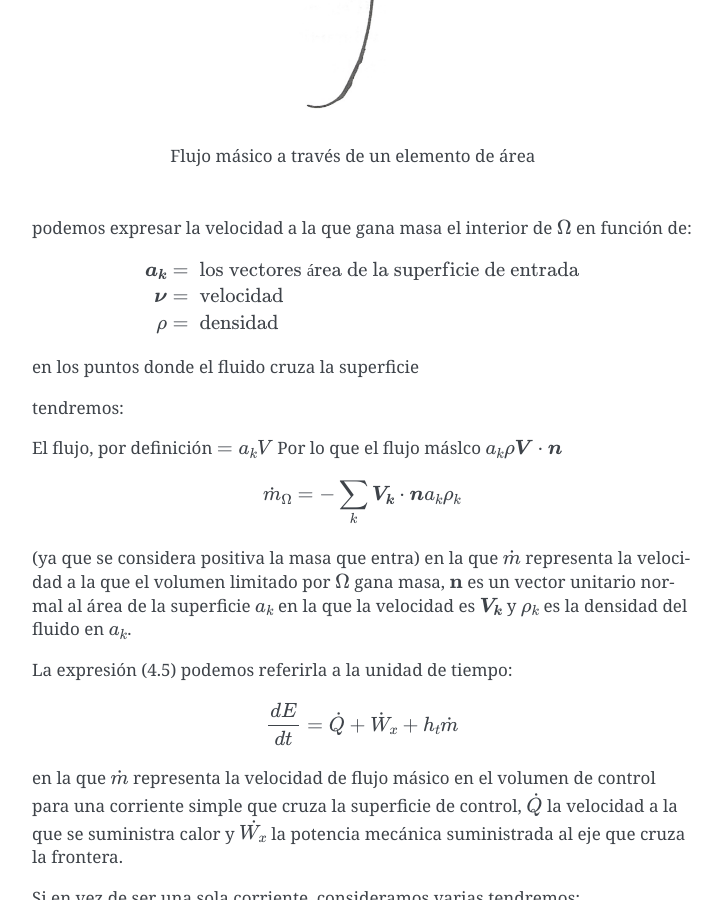
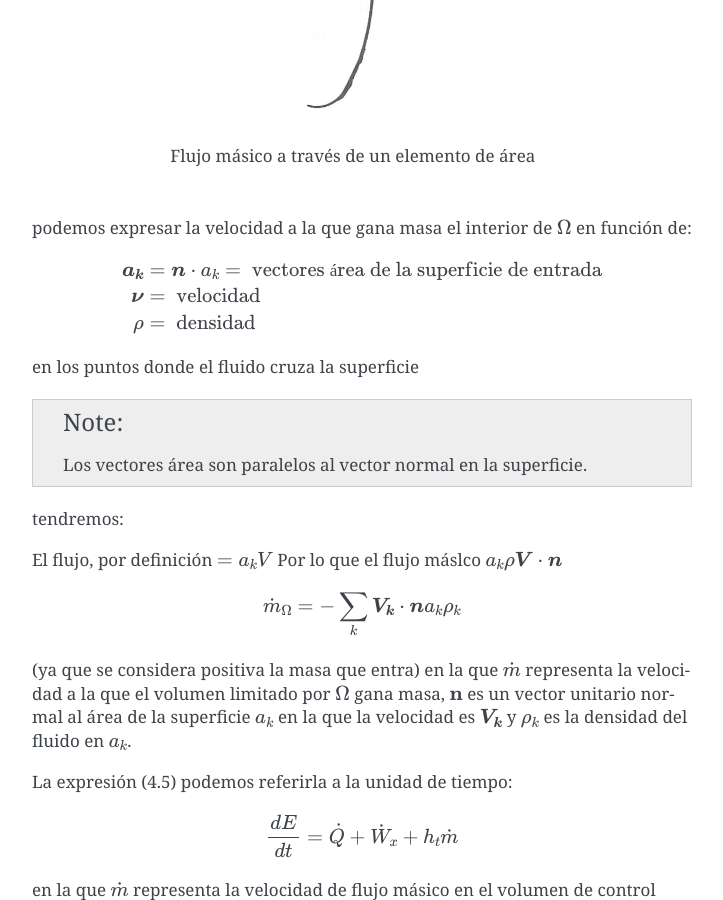
Before and after one commit to mantielero/termodinamica, a Sphinx documentation site: the page built from source/sistemas_abiertos_primer_principio.rst, in a window 1280 px wide and 900 px high, scrolled down 3765 px. Shown: the whole window, without its empty margins (388-1111 px from the left). Built offline with Sphinx 7.4.7, drawn with Linux system fonts in a browser that asks for light colours; pages that are not in the unit, such as notebooks, are missing from menus.

Commit message:
Update sistemas_abiertos_primer_principio.rst

```diff
--- a/source/sistemas_abiertos_primer_principio.rst
+++ b/source/sistemas_abiertos_primer_principio.rst
@@ -161,11 +161,15 @@ podemos expresar la velocidad a la que gana masa el interior de :math:`\Omega` e
 
 .. math::
 
-   \boldsymbol{a_k} &= \text{ los vectores área de la superficie de entrada} \\
+   \boldsymbol{a_k} &= \boldsymbol{n} \cdot a_k = \text{ vectores área de la superficie de entrada} \\
    \boldsymbol{\nu} &= \text{ velocidad} \\
    \rho &= \text{ densidad }
 
 en los puntos donde el fluido cruza la superficie
+
+.. note::
+
+   Los vectores área son paralelos al vector normal en la superficie.
 
 
 tendremos:
```
